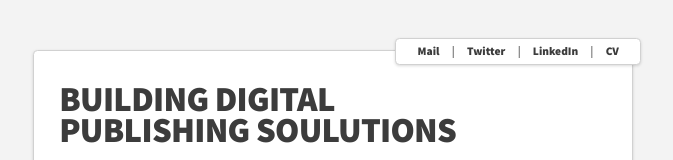
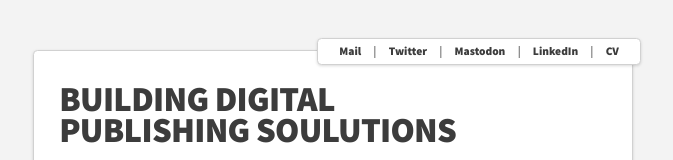
Before and after one commit to johanneshhl/johanneshhl.github.io, a plain HTML site: page index.html in a window 1280 px wide. Shown: the top 160 px of the page, without its empty margins (307-980 px from the left). Drawn offline with Linux system fonts and the light colour scheme.

Commit message:
Mastodon ref link (#3)

```diff
--- a/index.html
+++ b/index.html
@@ -12,7 +12,7 @@
 </head>
 <body>
 <div class="main">
-<nav><a rel="external" href="mailto:johannes.hvilsom@gmail.com"><span>Mail</span></a>|<a rel="external" target="_blank" href="https://twitter.com/JohannesHvilsom"><span>Twitter</span></a>|<a rel="external" target="_blank" href="http://www.linkedin.com/in/johannes-hvilsom-larsen"><span>LinkedIn</span></a>|<a rel="external" target="_blank" href="static/pdf/cv.pagedjs.pdf"><span>CV</span></a></nav>
+<nav><a rel="external" href="mailto:johannes.hvilsom@gmail.com"><span>Mail</span></a>|<a rel="external" target="_blank" href="https://twitter.com/JohannesHvilsom"><span>Twitter</span></a>|<a rel="me" target="_blank" href="https://mastodon.world/@JohannesHvilsom"><span>Mastodon</span></a>|<a rel="external" target="_blank" href="http://www.linkedin.com/in/johannes-hvilsom-larsen"><span>LinkedIn</span></a>|<a rel="external" target="_blank" href="static/pdf/cv.pagedjs.pdf"><span>CV</span></a></nav>
 <section role="main" class="background_base">
 <h1>Building digital<br/>publishing soulutions</h1>
 <p role="doc-subtitle"><em>Book prodution workflows, Print CSS, Metadata,<br/>E-books, Single-source & Automatic publishing.</em></p>
```
